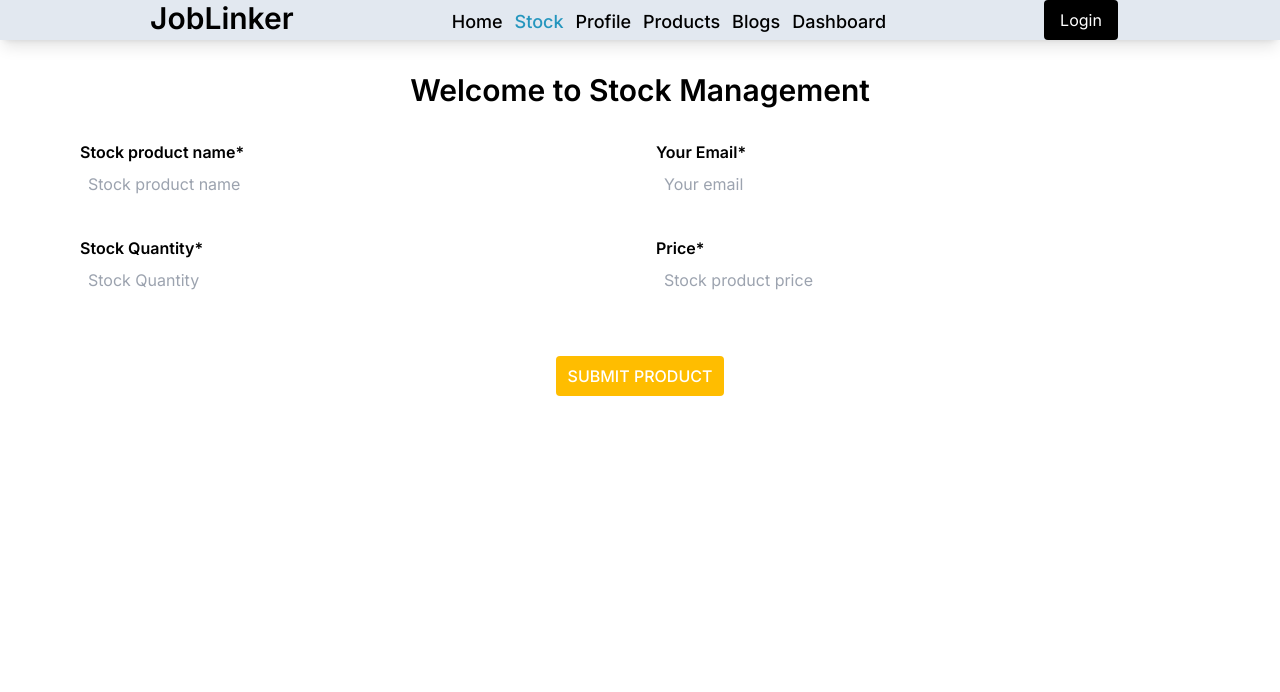
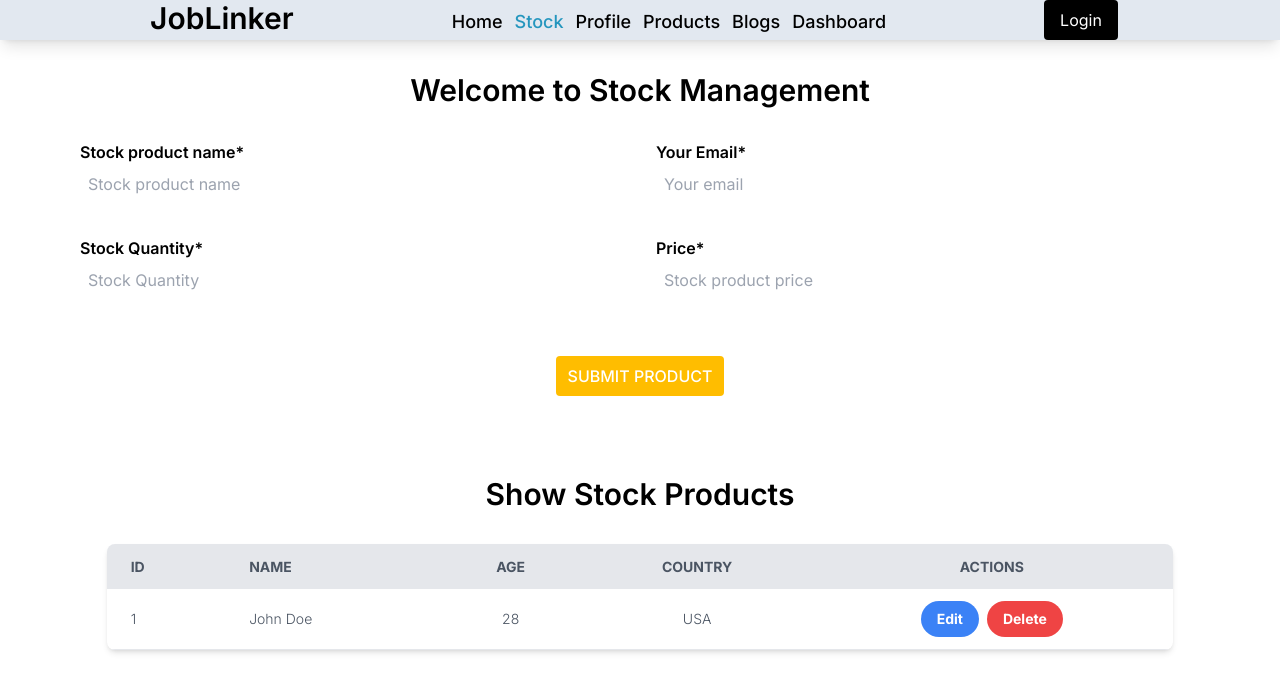
Before and after one commit to abdurrahmanrahat/nextjs-with-data-fetching, a Next.js app: page /stock in a window 1280 px wide. Shown: the top 692 px of the page. Built offline with nearby package versions, Linux system fonts and the light colour scheme.

Commit message:
implement a table design in stock page

```diff
--- a/src/app/stock/page.js
+++ b/src/app/stock/page.js
@@ -20,7 +20,9 @@ const StockPage = () => {
           {/* Stock product Name Field */}
           <div className="form-control">
             <label className="label">
-              <span className="label-text font-semibold">Stock product name*</span>
+              <span className="label-text font-semibold">
+                Stock product name*
+              </span>
             </label>
             <input
               type="text"
@@ -79,6 +81,44 @@ const StockPage = () => {
           />
         </div>
       </form>
+
+      {/* Table for displaying stock products */}
+      <div class="flex justify-center my-12">
+        <div class="w-full lg:w-10/12">
+          <h2 className="text-3xl text-center font-semibold my-8">
+            Show Stock Products
+          </h2>
+          <div class="bg-white shadow-md rounded-lg overflow-hidden">
+            <table class="w-full">
+              <thead>
+                <tr class="bg-gray-200 text-gray-600 uppercase text-sm leading-normal">
+                  <th class="py-3 px-6 text-left">ID</th>
+                  <th class="py-3 px-6 text-left">Name</th>
+                  <th class="py-3 px-6 text-center">Age</th>
+                  <th class="py-3 px-6 text-center">Country</th>
+                  <th class="py-3 px-6 text-center">Actions</th>
+                </tr>
+              </thead>
+              <tbody class="text-gray-600 text-sm font-light">
+                <tr class="border-b border-gray-200 hover:bg-gray-100">
+                  <td class="py-3 px-6 text-left">1</td>
+                  <td class="py-3 px-6 text-left">John Doe</td>
+                  <td class="py-3 px-6 text-center">28</td>
+                  <td class="py-3 px-6 text-center">USA</td>
+                  <td class="py-3 px-6 text-center">
+                    <button class="bg-blue-500 hover:bg-blue-700 text-white font-bold py-2 px-4 rounded-full">
+                      Edit
+                    </button>
+                    <button class="bg-red-500 hover:bg-red-700 text-white font-bold py-2 px-4 ml-2 rounded-full">
+                      Delete
+                    </button>
+                  </td>
+                </tr>
+              </tbody>
+            </table>
+          </div>
+        </div>
+      </div>
     </div>
   );
 };
```
